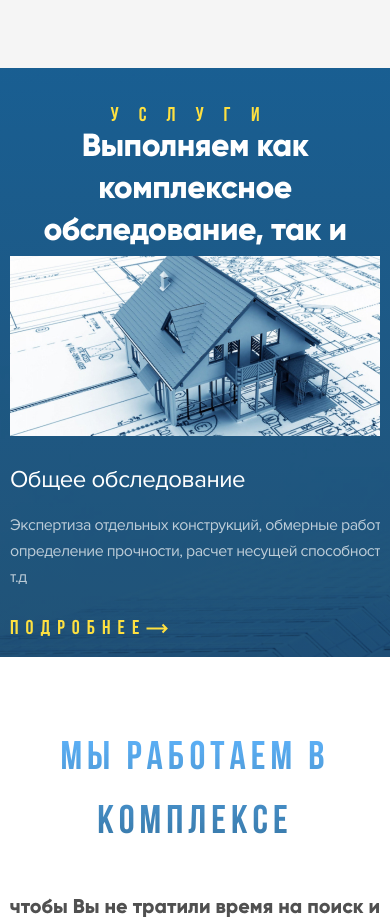
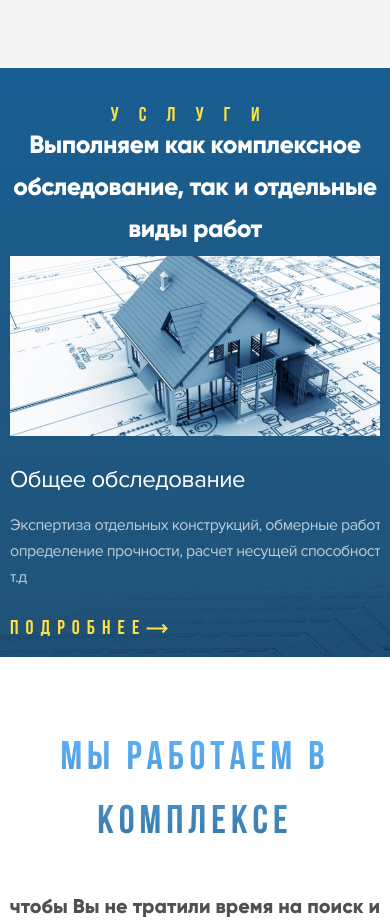
Before and after one commit to Asindeton/TestKirilenko, a plain HTML site: page index.html in a window 390 px wide. Shown: the part 1380-2304 px from the top of the page. Drawn offline with nearby package versions, Linux system fonts and the light colour scheme; files whose address does not match are found by name.

Commit message:
fix: fix horizontal scroll font-size

```diff
--- a/style.css
+++ b/style.css
@@ -649,6 +649,10 @@ a{
         padding-left: 5px;
     }
 
+    .main-service__text-content{
+        font-size: 25px;
+    }
+
     .main-service__text{
         padding: 20px 0 ;
     }
```
